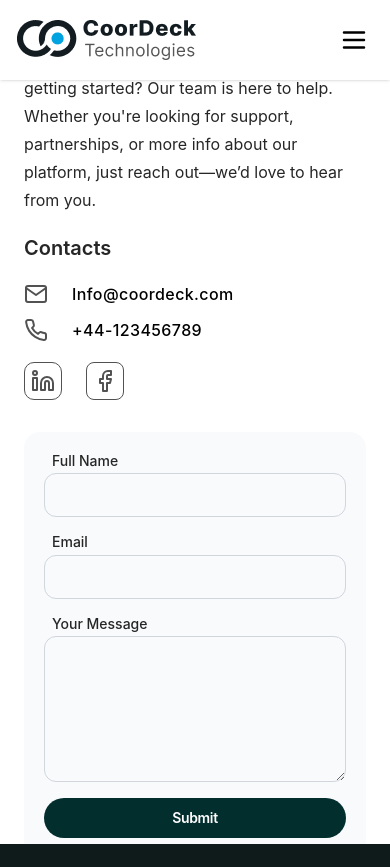
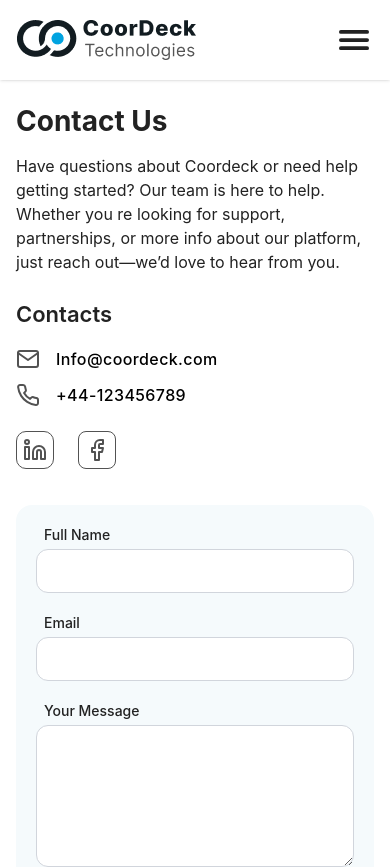
Before and after one commit to MTS-Services/alex_coordina, a Next.js app: page /contact in a window 390 px wide. Shown: the top 867 px of the page. Built offline with nearby package versions, Linux system fonts and the light colour scheme.

Commit message:
Responsive

```diff
--- a/src/app/bookdemo/page.tsx
+++ b/src/app/bookdemo/page.tsx
@@ -241,7 +241,7 @@ const BookDemoPage = () => {
               <ul className='flex flex-col '>
                 {demoBenefits.map((benefit, index) => (
                   <li key={index} className='flex items-start gap-3'>
-                    <GoDotFill className='h-3 w-3 mt-2 flex-shrink-0' />
+                    <GoDotFill className='h-3 w-3 mt-2 text-black' />
                     <span className='text-base leading-loose text-neutral-800'>
                       {benefit}
                     </span>
--- a/src/app/contact/page.tsx
+++ b/src/app/contact/page.tsx
@@ -1,129 +1,124 @@
-import Link from 'next/link';
-import { FiMail, FiPhone, FiLinkedin, FiFacebook } from 'react-icons/fi';
+
+import Link from "next/link";
+import { FiMail, FiPhone, FiLinkedin, FiFacebook } from "react-icons/fi";
 
 const ContactPage = () => {
   return (
-    <main className='flex items-center justify-center px-6 md:py-36 pt-24 pb-8 h-screen my-auto'>
-      <div className='flex w-full max-w-6xl flex-col items-center justify-center md:gap-16 gap-8 lg:flex-row lg:items-start lg:justify-between lg:gap-24'>
-        <div className='flex w-full max-w-lg flex-col items-start md:gap-12 gap-5'>
-          <div className='flex flex-col items-start md:gap-4 gap-2'>
-            <h1 className='text-3xl font-bold leading-9 text-neutral-800'>
+    <div className="max-w-7xl mx-auto grid md:grid-cols-2 grid-cols-1 md:gap-10 gap-6 items-center h-screen md:my-0 mt-[100px] md:mb-0 mb-[200px] px-4 sm:px-6 lg:px-14">
+      <div className="col-span-1 h-auto">
+        <h2 className="text-[28px] font-bold text-[#222222] md:mb-14 mb-3">
           Contact Us
-            </h1>
-            <p className='text-base leading-7 text-neutral-800'>
-              Have questions about Coordeck or need help getting started? Our
-              team is here to help. Whether you&apos;re looking for support,
-              partnerships, or more info about our platform, just reach out—we’d
-              love to hear from you.
+        </h2>
+        <p className="text-[#222222] text-base font-normal max-w-[610px] md:mb-10 mb-6">
+          Have questions about Coordeck or need help getting started? Our team
+          is here to help. Whether you re looking for support, partnerships, or
+          more info about our platform, just reach out—we’d love to hear from
+          you.
         </p>
-          </div>
-          <div className='flex flex-col items-start md:gap-8 gap-5'>
-            <h2 className='text-xl font-semibold leading-7 text-neutral-800'>
+        <h3 className="text-[#222222] text-[22px] font-semibold md:my-10 my-4">
           Contacts
-            </h2>
-            <div className='flex flex-col items-start md:gap-6 gap-3'>
+        </h3>
+        <div className="flex flex-col items-start md:gap-6 gap-3 md:my-5 my-3">
           <a
-                href='mailto:Info@coordeck.com'
-                className='group flex items-center gap-6'
+            href="mailto:Info@coordeck.com"
+            className="group flex items-center md:gap-5 gap-4"
           >
-                <FiMail className='h-6 w-6 text-neutral-600 transition-colors group-hover:text-neutral-900' />
-                <span className='text-base font-medium tracking-wide text-black transition-colors group-hover:text-neutral-700'>
+            <FiMail className="h-[24px] w-[24px] text-neutral-600 transition-colors group-hover:text-neutral-900" />
+            <span className="text-base font-medium tracking-wide text-black transition-colors group-hover:text-neutral-700">
               Info@coordeck.com
             </span>
           </a>
           <a
-                href='tel:+44-123456789'
-                className='group flex items-center gap-6'
+            href="tel:+44-123456789"
+            className="group flex items-center md:gap-5 gap-4"
           >
-                <FiPhone className='h-6 w-6 text-neutral-600 transition-colors group-hover:text-neutral-900' />
-                <span className='text-base font-medium tracking-wide text-black transition-colors group-hover:text-neutral-700'>
+            <FiPhone className="h-[24px] w-[24px] text-neutral-600 transition-colors group-hover:text-neutral-900" />
+            <span className="text-base font-medium tracking-wide text-black transition-colors group-hover:text-neutral-700">
               +44-123456789
             </span>
           </a>
         </div>
-            <div className='flex items-center md:gap-10 gap-6'>
+        <div className="flex items-center md:gap-10 gap-6 md:mt-10 mt-6 text-[#555555]">
           <a
-                href='#'
-                aria-label='LinkedIn'
-                className='text-neutral-600 transition-colors hover:text-[#00A3E0] p-1.5 border rounded-[10px]'
+            href="#"
+            aria-label="LinkedIn"
+            className="text-neutral-600 transition-colors hover:text-[#00A3E0] p-1.5 border rounded-[10px]"
           >
-                <FiLinkedin className='h-6 w-6' />
+            <FiLinkedin className="h-6 w-6" />
           </a>
           <a
-                href='#'
-                aria-label='Facebook'
-                className='text-neutral-600 transition-colors hover:text-[#00A3E0] p-1.5 border rounded-lg'
+            href="#"
+            aria-label="Facebook"
+            className="text-neutral-600 transition-colors hover:text-[#00A3E0] p-1.5 border rounded-lg"
           >
-                <FiFacebook className='h-6 w-6' />
+            <FiFacebook className="h-6 w-6" />
           </a>
         </div>
       </div>
-        </div>
-
-        <div className='w-full max-w-lg flex-shrink-0'>
-          <form className='flex flex-col items-center gap-4 rounded-2xl bg-slate-50 md:p-8 p-5'>
-            <div className='flex w-full flex-col md:gap-8 gap-4'>
-              <div className='flex flex-col gap-1'>
+      <div className="bg-[#F5FAFC] rounded-2xl w-full md:mt-0 mt-3">
+        <form className="rounded-2xl md:p-10 p-5">
+          <div className="w-full">
+            <div className="md:mb-7 mb-5">
               <label
-                  htmlFor='fullName'
-                  className='pl-2 text-sm font-medium leading-tight text-neutral-800'
+                htmlFor="fullName"
+                className="pl-2 text-sm font-medium text-[#222222] mb-1 block md:mb-2"
               >
                 Full Name
               </label>
               <input
-                  type='text'
-                  id='fullName'
-                  name='fullName'
-                  className='h-11 w-full rounded-xl border border-gray-300 px-3 py-2.5 focus:border-primary focus:outline-none focus:ring-2 focus:ring-primary/50'
+                type="text"
+                id="fullName"
+                name="fullName"
+                className="h-11 w-full rounded-xl border text-[#222222] border-gray-300 bg-white px-3 py-2.5 focus:border-primary focus:outline-none focus:ring-2 focus:ring-primary/50"
               />
             </div>
-              <div className='flex flex-col gap-1'>
+            <div className="md:my-7 my-5">
               <label
-                  htmlFor='email'
-                  className='pl-2 text-sm font-medium leading-tight text-neutral-800'
+                htmlFor="email"
+                className="pl-2 text-sm font-medium text-[#222222] mb-1 block md:mb-2"
               >
                 Email
               </label>
               <input
-                  type='email'
-                  id='email'
-                  name='email'
-                  className='h-11 w-full rounded-xl border border-gray-300 px-3 py-2.5 focus:border-primary focus:outline-none focus:ring-2 focus:ring-primary/50'
+                type="email"
+                id="email"
+                name="email"
+                className="h-11 w-full rounded-xl border text-[#222222] border-gray-300 bg-white px-3 py-2.5 focus:border-primary focus:outline-none focus:ring-2 focus:ring-primary/50"
               />
             </div>
-              <div className='flex flex-col gap-1'>
+            <div className="md:my-7 my-5">
               <label
-                  htmlFor='message'
-                  className='pl-2 text-sm font-medium leading-tight text-neutral-800'
+                htmlFor="message"
+                className="pl-2 text-sm font-medium text-[#222222] mb-1 block md:mb-2"
               >
                 Your Message
               </label>
               <textarea
-                  id='message'
-                  name='message'
+                id="message"
+                name="message"
                 rows={5}
-                  className='w-full rounded-xl border border-gray-300 p-3 focus:border-primary focus:outline-none focus:ring-2 focus:ring-primary/50'
+                className="w-full  md:pt-4 pt-2 rounded-xl border text-[#222222] border-gray-300 bg-white p-3 focus:border-primary focus:outline-none focus:ring-2 focus:ring-primary/50"
               ></textarea>
             </div>
           </div>
           <button
-              type='submit'
-              className='h-10 w-full rounded-3xl bg-teal-950 px-6 py-2.5 text-center text-sm font-semibold tracking-tight text-white transition-colors hover:bg-teal-800 focus:outline-none focus:ring-2 focus:ring-teal-950/50'
+            type="submit"
+            className="h-10 w-full rounded-3xl md:my-4 my-2 bg-teal-950 px-6 py-2.5 text-center text-sm font-semibold tracking-tight text-white transition-colors hover:bg-teal-800 focus:outline-none focus:ring-2 focus:ring-teal-950/50"
           >
             Submit
           </button>
-            <p className='text-xs text-neutral-800'>
-              By submitting, you agree to our{' '}
+          <p className="text-xs text-neutral-800 md:my-3 my-1">
+            By submitting, you agree to our{" "}
             <Link
-                href='/privacy-policy'
-                className='text-sky-500 underline hover:text-sky-700'
+              href="/privacy-policy"
+              className="text-sky-500 underline hover:text-sky-700"
             >
               Privacy Policy
-              </Link>{' '}
-              and{' '}
+            </Link>{" "}
+            and{" "}
             <Link
-                href='/terms-of-service'
-                className='text-sky-500 underline hover:text-sky-700'
+              href="/terms-of-service"
+              className="text-sky-500 underline hover:text-sky-700"
             >
               Terms of Service.
             </Link>
@@ -131,7 +126,6 @@ const ContactPage = () => {
         </form>
       </div>
     </div>
-    </main>
   );
 };
 
--- a/src/app/faq/FaqItem.tsx
+++ b/src/app/faq/FaqItem.tsx
@@ -18,7 +18,7 @@ const FaqItem = ({ question, answer }: FaqItemProps) => {
         className="flex w-full items-center justify-between gap-4 p-4 text-left"
         aria-expanded={isOpen}
       >
-        <span className="flex-1 text-base font-bold text-neutral-800">
+        <span className="flex-1 text-base font-bold text-[#222222]">
           {question}
         </span>
         <div className="flex h-8 w-8 flex-shrink-0 items-center justify-center rounded-full bg-white">
@@ -35,7 +35,7 @@ const FaqItem = ({ question, answer }: FaqItemProps) => {
         }`}
       >
         <div className="overflow-hidden">
-          <p className="px-4 pb-4 text-base text-neutral-700">{answer}</p>
+          <p className="px-4 pb-4 text-base text-[#222222] font-normal">{answer}</p>
         </div>
       </div>
     </div>
--- a/src/components/Header.tsx
+++ b/src/components/Header.tsx
@@ -248,7 +248,10 @@ import Image from "next/image";
 import Link from "next/link";
 import { useEffect, useRef, useState } from "react";
 import { FiChevronDown } from "react-icons/fi";
+import { IoMenu } from "react-icons/io5";
 import { MdOutlineArrowDropDown } from "react-icons/md";
+
+
 
 type DropItem = { label: string; href: string; id: string };
 
@@ -320,18 +323,18 @@ export default function Header() {
 
   // Scroll listener for floating button
   useEffect(() => {
-    const handleScroll = () => {
-      setShowFloating(window.scrollY >= window.innerHeight);
-    };
-    window.addEventListener("scroll", handleScroll);
-    return () => window.removeEventListener("scroll", handleScroll);
-  }, []);
+  const handleScroll = () => {
+    setShowFloating(window.scrollY >= window.innerHeight / 2);
+  };
+  window.addEventListener("scroll", handleScroll);
+  return () => window.removeEventListener("scroll", handleScroll);
+}, []);
+
 
   const resourcesItem = NavItem.find((item) => item.id === "nav-resources");
   const products = resourcesItem?.PRODUCTS || [];
   const homeItem = NavItem.find((item) => item.id === "nav-home");
 
-  // Other links (Home, Products বাদ দেওয়া হলো)
   const OTHER_LINKS = NavItem.filter(
     (item) =>
       !["nav-home", "nav-signin", "nav-book-demo", "nav-products"].includes(
@@ -458,20 +461,7 @@ export default function Header() {
               aria-label="Toggle menu"
               onClick={() => setMobileOpen((v) => !v)}
             >
-              <svg
-                width="30"
-                height="30"
-                color="#000000"
-                viewBox="0 0 24 24"
-                aria-hidden
-              >
-                <path
-                  d="M4 6h16M4 12h16M4 18h16"
-                  stroke="currentColor"
-                  strokeWidth="2"
-                  strokeLinecap="round"
-                />
-              </svg>
+             <IoMenu className="w-12 h-12"/>
             </button>
           </div>
         </div>
@@ -539,7 +529,7 @@ export default function Header() {
       {/* Floating Button */}
       {homeItem && showFloating && (
         <Link href={homeItem.href}>
-          <div className="fixed bottom-6 right-6 w-12 h-12 p-3 bg-[#00A3E0] text-white rounded-full shadow-lg flex items-center justify-center hover:scale-110 transition-transform duration-300 cursor-pointer z-30">
+          <div className="fixed bottom-6 right-6 w-12 h-12 p-2 bg-[#00A3E0] text-white text-semibold rounded-full shadow-lg flex items-center justify-center hover:scale-110 transition-transform duration-300 cursor-pointer z-30">
             <Image
               src="/images/last_page_Rounded.png"
               alt="Next"
```
Also changed, not shown: src/components/Footer.tsx (+77 -80 lines), src/components/jero-connected-section/page.tsx (+3 -14 lines), src/components/temporary-works-featureDuo/page.tsx (+40 -42 lines). Lines whose indentation alone changed are shown as unchanged.
